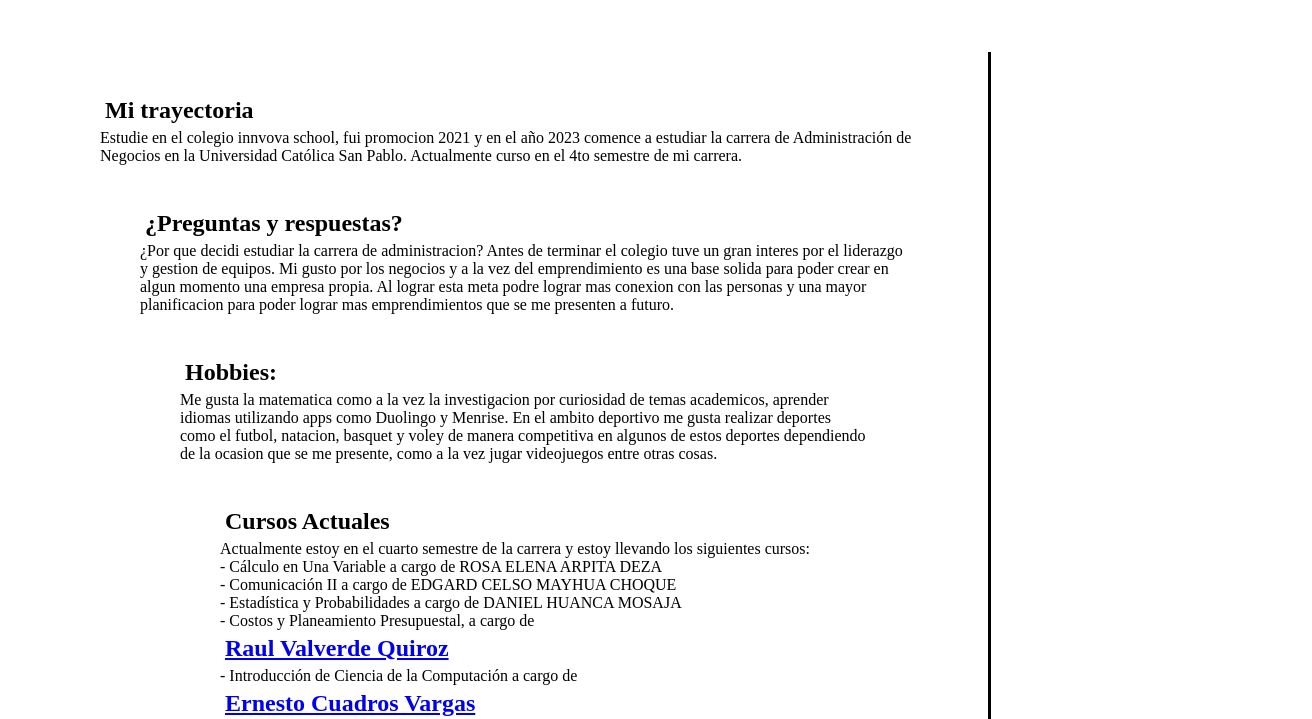
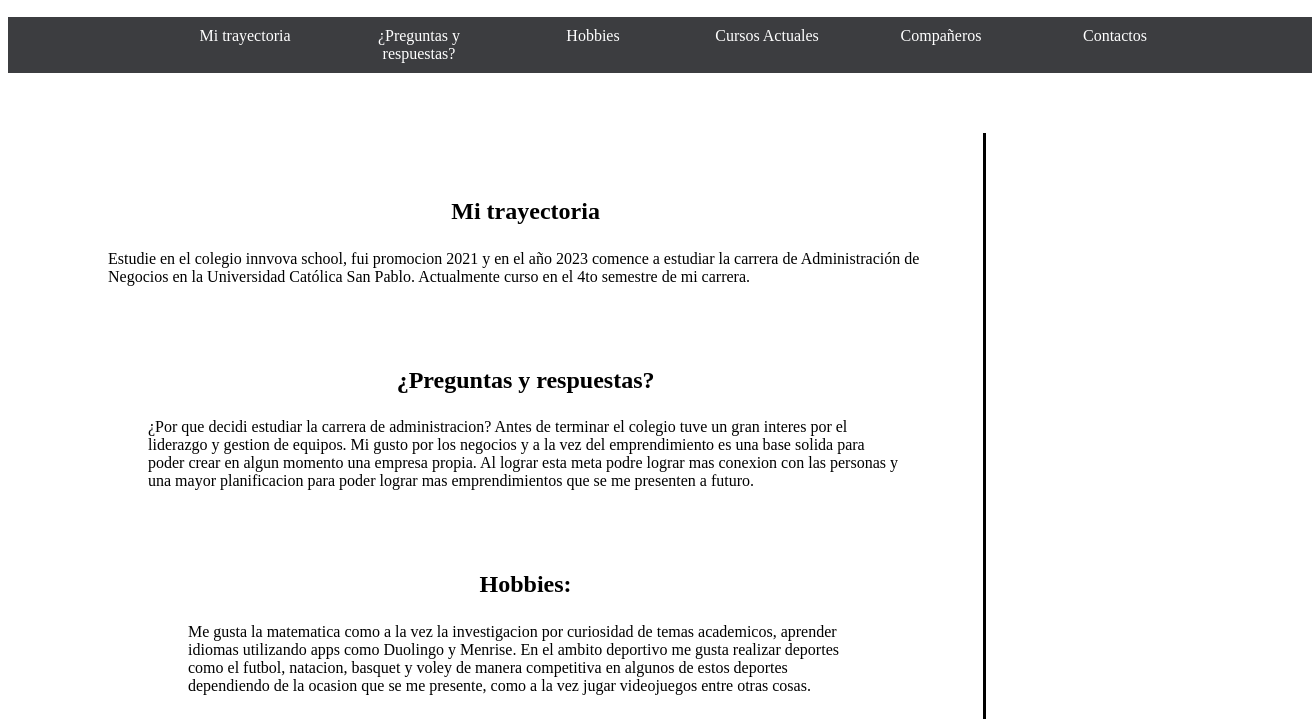
Before and after one commit to Fred266-CA/Jhaiden-Fredy-Carrizales-Mamani, a plain HTML site: page index.html in a window 1280 px wide. Shown: the part 160-879 px from the top of the page, 1312 px wide, since content can reach past the window. Drawn offline with Linux system fonts and the light colour scheme.

Commit message:
Update estilo.html

```diff
--- a/estilo.css
+++ b/estilo.css
@@ -1,4 +1,10 @@
-*{
+<!DOCTYPE html>
+<html lang="es">
+<head>
+  <meta charset="UTF-8">
+  <title>Mi Página con Estilo</title>
+  <style>
+    * {
       padding: 0;
       margin: 0;
     }
@@ -9,7 +15,7 @@ h1 {
       padding: 20px;
     }
     h2 {
-	text-align: ;
+      text-align: center;
       background-color: white;
       color: black;
       padding: 5px;
@@ -20,14 +26,15 @@ nav ul {
       list-style-type: none;
       text-align: center;
     }
-nav li{
+    nav li {
       display: inline-flex;
     }
     nav a {
       text-decoration: none;
       color: white;
       padding: 10px;
-	width: 150 px;
+      width: 150px;
+      display: block;
     }
     nav li:hover {
       background-color: black;
@@ -50,12 +57,11 @@ nav li:hover {
       margin-top: 60px;
     }
     .menu-secundario a {
-	display: black;
+      display: block;
       text-align: center;
       color: black;
       margin-bottom: 20px;
     }
-
     footer {
       width: 100%;
       height: 200px;
@@ -67,3 +73,36 @@ footer p {
       text-align: center;
       padding: 50px;
     }
+  </style>
+</head>
+<body>
+
+  <h1>Bienvenido a mi página</h1>
+
+  <nav>
+    <ul>
+      <li><a href="#">Inicio</a></li>
+      <li><a href="#">Servicios</a></li>
+      <li><a href="#">Contacto</a></li>
+    </ul>
+  </nav>
+
+  <div class="contenido">
+    <div class="articulos">
+      <div class="secciones">
+        <h2>Artículo principal</h2>
+      </div>
+    </div>
+    <div class="menu-secundario">
+      <a href="#">Enlace 1</a>
+      <a href="#">Enlace 2</a>
+      <a href="#">Enlace 3</a>
+    </div>
+  </div>
+
+  <footer>
+    <p>Todos los derechos reservados © 2025</p>
+  </footer>
+
+</body>
+</html>
```
Lines whose indentation alone changed are shown as unchanged.
